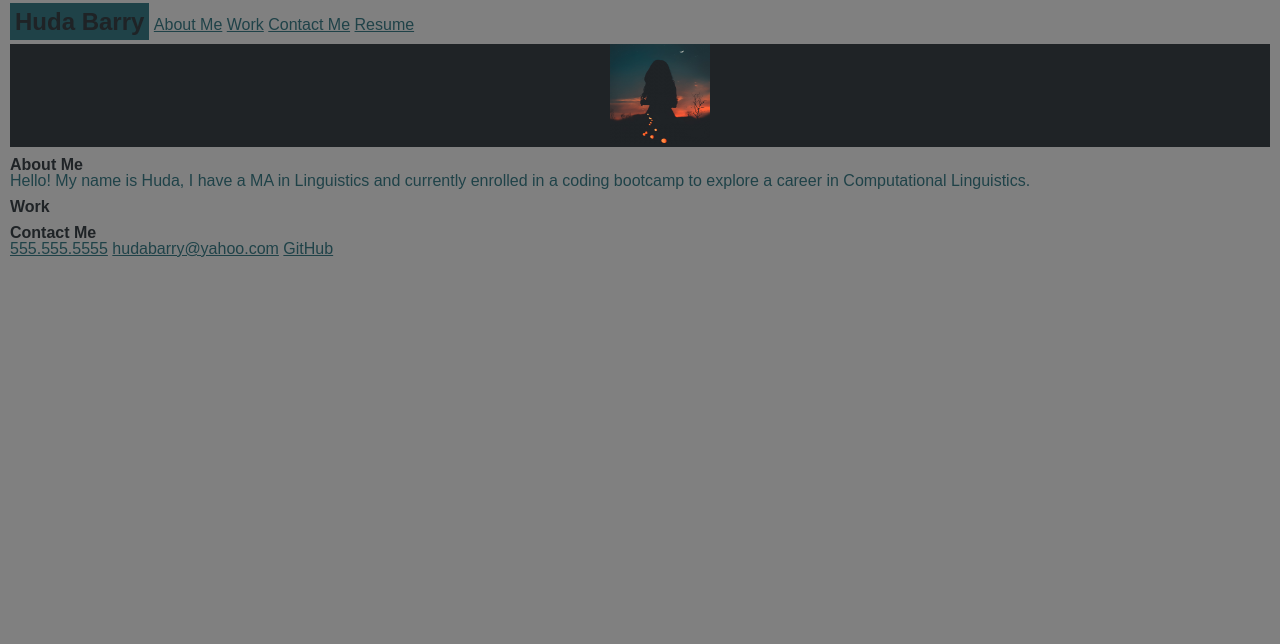
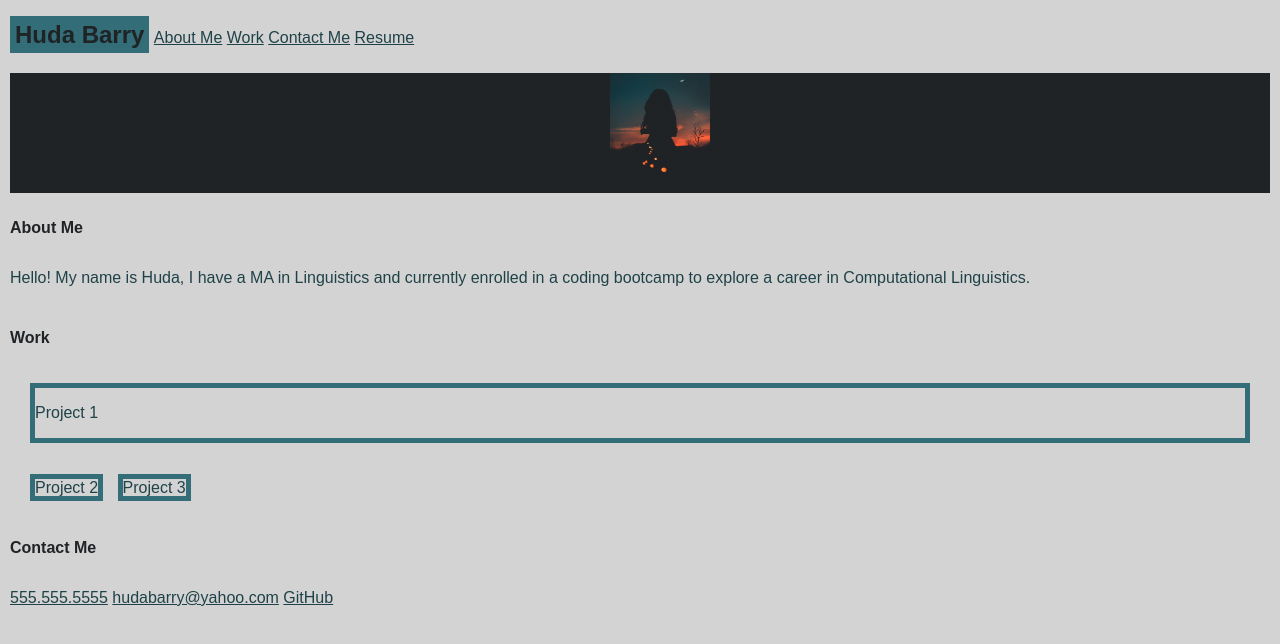
Before and after one commit to hbarry89/Portfolio, a plain HTML site: page index.html in a window 1280 px wide. Drawn offline with Linux system fonts and the light colour scheme.

Commit message:
edit work section

```diff
--- a/assets/css/style.css
+++ b/assets/css/style.css
@@ -1,17 +1,18 @@
 * {
     font-family: Arial, Helvetica, sans-serif;
     color: #1f4248;
+    line-height: 50px;
 }
 
 body {
     padding: 10px;
-    background-color: gray;
+    background-color: lightgray;
 }
 
 h1 {
     padding: 5px;
     font-size: x-large;
-    background-color: #1f4248;
+    background-color: #336d77;
 }
 
 h1,
@@ -24,7 +25,10 @@ nav,
 ul,
 li {
     display: inline;
-    justify-content: space-between;
+}
+
+nav {
+    text-align: right;
 }
 
 .avatar {
@@ -40,3 +44,23 @@ img {
 .card {
     margin-top: 10px;
 }
+
+.project1 {
+    display: block;
+    border: solid 5px #336d77;
+    margin: 20px;
+}
+
+.project2 {
+    display: inline;
+    border: solid 5px #336d77;
+    margin: 20px;
+    margin-right: 5px;
+}
+
+.project3 {
+    display: inline;
+    border: solid 5px #336d77;
+    margin: 20px;
+    margin-left: 5px;
+}
--- a/index.html
+++ b/index.html
@@ -39,7 +39,9 @@
             </article>
             <article id="work" class="card">
                 <h2>Work</h2>
-                <p></p>
+                <section class="project1">Project 1</section>
+                <section class="project2">Project 2</section>
+                <section class="project3">Project 3</section>
             </article>
             <article id="contactme" class="card">
                 <h2>Contact Me</h2>
```
